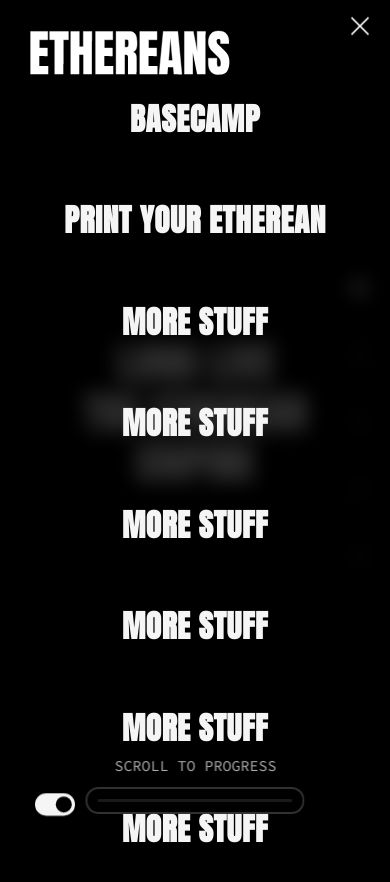
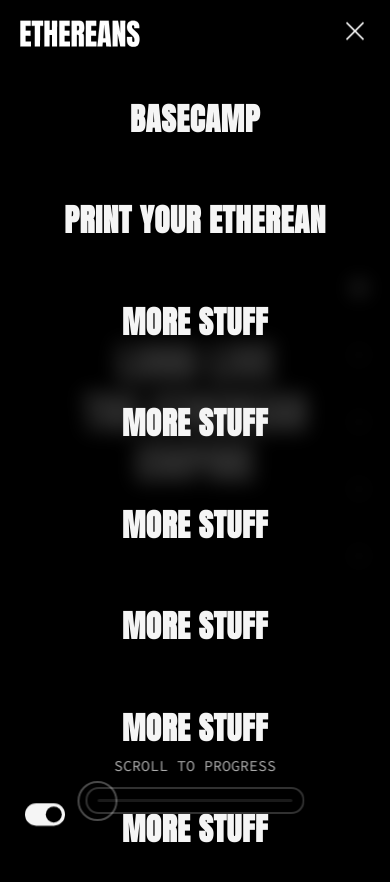
Before and after one commit to mroscareth/website-experiment-I, a plain HTML site: page index.html in a window 390 px wide. Both pictures are taken after a click on the button 360 px from the left and 26 px from the top of the page. Shown: the top 882 px of the page. Drawn offline with nearby package versions, Linux system fonts and the light colour scheme.

Commit message:
Progerss bar funcionality
Added touch functions in mobile

```diff
--- a/css/styles.css
+++ b/css/styles.css
@@ -719,13 +719,65 @@ input:checked + .slider:before {
 /* **************************************** */
 /* PROGRESS BAR */
 .progress-container {
-    width: 0;
+    width: 50vw;
     height: 3px;
     background: var(--progress-container-bg);
     border-radius: 3px;
     transform-origin: center;
     position: relative;
     overflow: visible;
+    cursor: pointer;
+    touch-action: none;
+}
+
+/* Círculo helper - ahora interactivo */
+.progress-helper {
+    display: block;
+    width: 40px;
+    height: 40px;
+    border: 2px solid var(--text-color);
+    position: absolute;
+    top: 50%;
+    left: 0;
+    transform: translate(-50%, -50%);
+    border-radius: 50%;
+    opacity: 0.3;
+    transition: opacity 0.3s ease, transform 0.2s ease;
+    z-index: 10;
+    cursor: grab; /* Indicador visual de que se puede arrastrar */
+}
+
+/* Estilo cuando se está arrastrando */
+.progress-helper.dragging {
+    cursor: grabbing;
+    transform: translate(-50%, -50%) scale(1.1);
+    opacity: 0.5;
+}
+
+/* Estado activo durante el drag */
+.progress-container.dragging {
+    height: 5px;
+    transition: height 0.2s ease;
+}
+
+.progress-container.dragging .progress-bar {
+    height: 100%;
+    background-color: var(--progress-completed);
+}
+
+/* Ajustes específicos para móvil */
+@media (max-width: 768px) {
+    .progress-container {
+        width: 70vw;
+    }
+}
+
+/* Ajustes para hover en desktop */
+@media (hover: hover) {
+    .progress-helper:hover {
+        opacity: 0.5;
+        transform: translate(-50%, -50%) scale(1.1);
+    }
 }
 
 @keyframes growContainer {
@@ -1264,3 +1316,105 @@ p, .progress-text {
         transform: scale(1);
     }
 }
+
+/* Logo Styles */
+.logo-container {
+    position: fixed;
+    top: 30px;
+    left: 30px;
+    z-index: 2000;
+}
+
+.site-logo {
+    width: 200px;
+    height: auto;
+    stroke-dasharray: 1000;
+    stroke-dashoffset: 1000;
+    fill: transparent;
+    transition: fill 1s ease;
+}
+
+/* Media query for mobile devices */
+@media (max-width: 768px) {
+    .logo-container {
+        top: 20px;
+        left: 20px;
+    }
+
+    .site-logo {
+        width: 120px;
+    }
+
+    .theme-switch-wrapper {
+        bottom: 20px;
+        left: 20px;
+    }
+
+    .hamburger-menu {
+        top: 20px;
+        right: 20px;
+    }
+}
+
+/* Progress bar styles */
+.progress-container {
+    width: 50vw;
+    height: 3px;
+    background: var(--progress-container-bg);
+    border-radius: 3px;
+    transform-origin: center;
+    position: relative;
+    overflow: visible;
+    cursor: pointer;
+    touch-action: none;
+}
+
+/* Círculo helper - ahora interactivo */
+.progress-helper {
+    display: block;
+    width: 40px;
+    height: 40px;
+    border: 2px solid var(--text-color);
+    position: absolute;
+    top: 50%;
+    left: 0;
+    transform: translate(-50%, -50%);
+    border-radius: 50%;
+    opacity: 0.3;
+    transition: opacity 0.3s ease, transform 0.2s ease;
+    z-index: 10;
+    cursor: grab; /* Indicador visual de que se puede arrastrar */
+}
+
+/* Estilo cuando se está arrastrando */
+.progress-helper.dragging {
+    cursor: grabbing;
+    transform: translate(-50%, -50%) scale(1.1);
+    opacity: 0.5;
+}
+
+/* Estado activo durante el drag */
+.progress-container.dragging {
+    height: 5px;
+    transition: height 0.2s ease;
+}
+
+.progress-container.dragging .progress-bar {
+    height: 100%;
+    background-color: var(--progress-completed);
+}
+
+/* Ajustes específicos para móvil */
+@media (max-width: 768px) {
+    .progress-container {
+        width: 70vw;
+    }
+}
+
+/* Ajustes para hover en desktop */
+@media (hover: hover) {
+    .progress-helper:hover {
+        opacity: 0.5;
+        transform: translate(-50%, -50%) scale(1.1);
+    }
+}
--- a/js/script.js
+++ b/js/script.js
@@ -274,7 +274,7 @@ function initMenuToggle() {
                 duration: 0.1, // Reducir duración para que desaparezcan más rápido
                 opacity: 0,
                 filter: "blur(10px)",
-                stagger: 0.05, // Reducir el stagger para que desaparezcan más r��pido
+                stagger: 0.05, // Reducir el stagger para que desaparezcan más rpido
                 ease: "power4.in"
             });
 
@@ -502,7 +502,14 @@ function animateLogo() {
 
 function updateProgressBar() {
     const progressBar = document.querySelector('.progress-bar');
-    const logoPaths = document.querySelectorAll('.site-logo .cls-1');
+    const progressContainer = document.querySelector('.progress-container');
+    const progressHelper = document.createElement('div');
+    progressHelper.className = 'progress-helper';
+    progressContainer.appendChild(progressHelper);
+
+    let isDragging = false;
+    let startX;
+    let scrollStart;
 
     function updateProgress() {
         if (!logoAnimationComplete) return;
@@ -512,17 +519,78 @@ function updateProgressBar() {
         const progressValue = (scrollTop / totalHeight) * 100;
 
         gsap.to(progressBar, { width: `${progressValue}%`, duration: 0.1 });
+        gsap.to(progressHelper, {
+            left: `${progressValue}%`,
+            duration: 0.1
+        });
+    }
 
-        if (progressValue >= 99.9) {
-            progressBar.classList.add('completed');
-        } else {
-            progressBar.classList.remove('completed');
-        }
+    function startDragging(e) {
+        e.preventDefault();
+        isDragging = true;
+        startX = e.type === 'mousedown' ? e.pageX : e.touches[0].pageX;
+        scrollStart = window.pageYOffset;
+        progressContainer.classList.add('dragging');
+        progressHelper.classList.add('dragging');
     }
+
+    function stopDragging() {
+        isDragging = false;
+        progressContainer.classList.remove('dragging');
+        progressHelper.classList.remove('dragging');
+    }
+
+    function drag(e) {
+        if (!isDragging) return;
+
+        e.preventDefault();
+        const x = e.type === 'mousemove' ? e.pageX : e.touches[0].pageX;
+        const containerRect = progressContainer.getBoundingClientRect();
+        const relativeX = x - containerRect.left;
+        const percentage = (relativeX / containerRect.width) * 100;
+
+        // Limitar el porcentaje entre 0 y 100
+        const clampedPercentage = Math.max(0, Math.min(100, percentage));
+
+        // Actualizar posición del helper
+        gsap.to(progressHelper, {
+            left: `${clampedPercentage}%`,
+            duration: 0.1
+        });
+
+        // Actualizar barra de progreso
+        gsap.to(progressBar, {
+            width: `${clampedPercentage}%`,
+            duration: 0.1
+        });
+
+        // Aplicar scroll
+        const totalHeight = document.documentElement.scrollHeight - window.innerHeight;
+        const targetScroll = (clampedPercentage / 100) * totalHeight;
+
+        gsap.to(window, {
+            duration: 0.5,
+            scrollTo: {
+                y: targetScroll,
+                autoKill: false
+            },
+            ease: "power2.out"
+        });
+    }
+
+    // Event listeners en el helper en lugar del container
+    progressHelper.addEventListener('mousedown', startDragging);
+    progressHelper.addEventListener('touchstart', startDragging, { passive: false });
+
+    window.addEventListener('mousemove', drag);
+    window.addEventListener('touchmove', drag, { passive: false });
+
+    window.addEventListener('mouseup', stopDragging);
+    window.addEventListener('touchend', stopDragging);
+    window.addEventListener('mouseleave', stopDragging);
 
     window.addEventListener('scroll', updateProgress);
     window.addEventListener('resize', updateProgress);
-    // No necesitamos el setTimeout aquí ya que el timing se maneja en init()
     updateProgress();
 }
 
```
